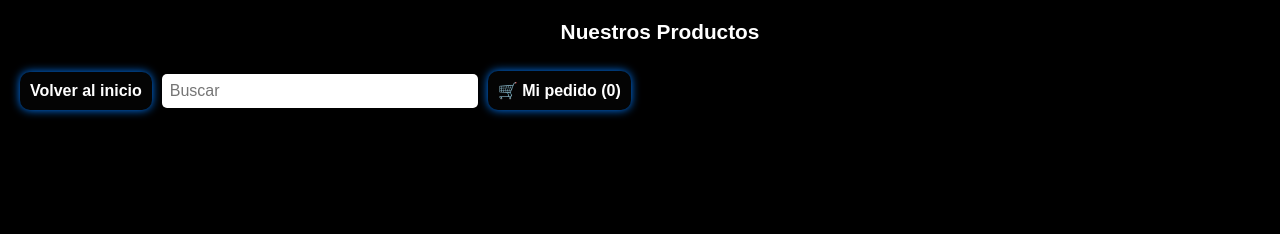
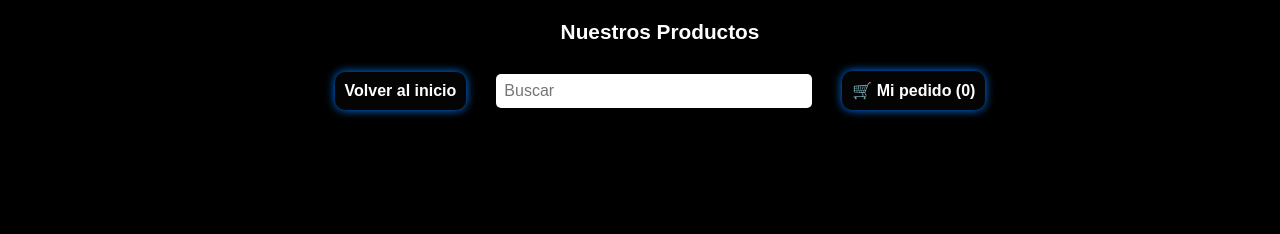
Before and after one commit to AMVegga/copia-TiendaVirtualFernando, a website: page productoss.html in a window 1280 px wide. Shown: the top 234 px of the page. Drawn offline with nearby package versions, Linux system fonts and the light colour scheme; no server answers.

Commit message:
actualizacion de la seccion productos

```diff
--- a/productoss.html
+++ b/productoss.html
@@ -8,17 +8,16 @@
 </head>
 <body>
 
-    <header>
+    <header style="text-align: center;">
+  <h1>Nuestros Productos</h1>
 
-        <h1 style="text-align: center;">Nuestros Productos</h1>
+  <div style="display: flex; justify-content: center; align-items: center; gap: 20px; flex-wrap: wrap; padding-top: 2%;">
+    <span><button class="button2"><strong><a href="index.html">Volver al inicio</a></strong></button></span>
+    <span><input type="text" id="buscador2" placeholder="Buscar" onkeyup="buscarProductos2()"></span>
+    <span><button class="button2"><strong><a href="carrito.html">🛒 Mi pedido (<span id="contador-carrito">0</span>)</a></strong></button></span>
+  </div>
+</header>
 
-    <div style="display: flex; align-items: center; padding-top: 2%;">
-        <span><button class="button2"><strong><a href="index.html">Volver al inicio</a></strong></button></span>
-        <span><input type="text" id="buscador2" placeholder="Buscar" onkeyup="buscarProductos2()"></span>
-        <span><button class="button2"><strong><a href="carrito.html">🛒 Mi pedido (<span id="contador-carrito">0</span>)</a></strong></button></span>
-    </div>
-
-    </header>
 
     <main>
 
```
